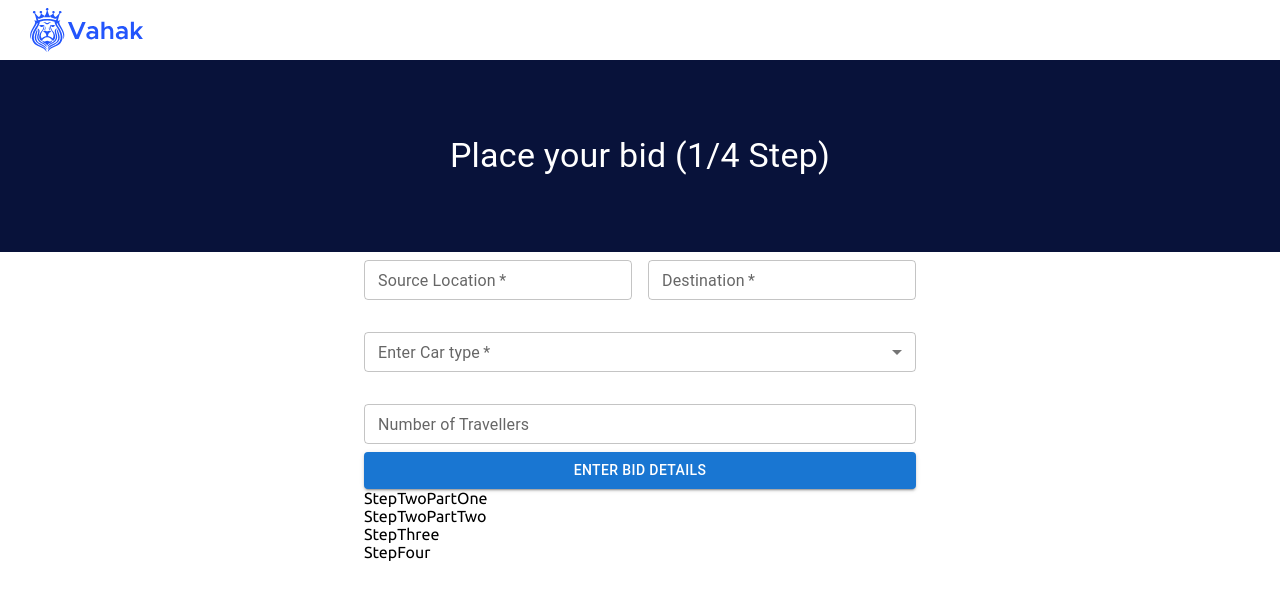
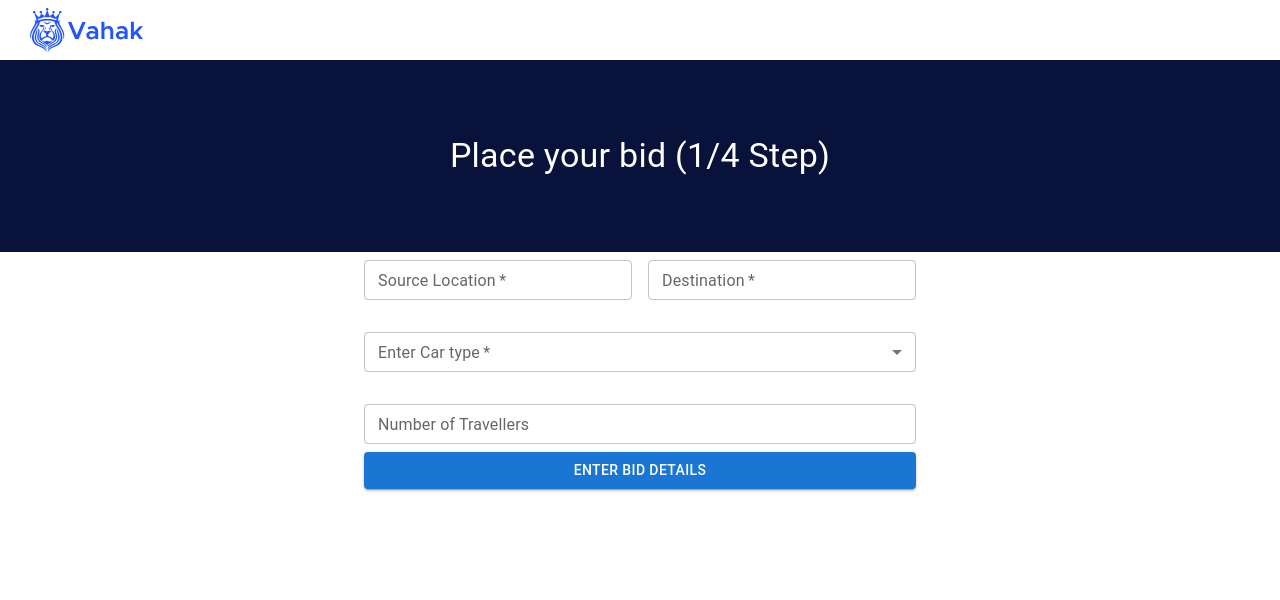
Before and after one commit to r4v-r4n/vahak-assignment, a React (Create React App) app: page / in a window 1280 px wide. Shown: the top 600 px of the page. Built offline with nearby package versions, Linux system fonts and the light colour scheme.

Commit message:
Update Form.tsx
Conditionally rendering form component

```diff
--- a/src/components/form/Form.tsx
+++ b/src/components/form/Form.tsx
@@ -1,4 +1,6 @@
 import { Container } from '@mui/material';
+import { useAppSelector } from 'store';
+import { appDataInReduxStore } from 'store/app/appSlice';
 import StepFour from './forms/StepFour';
 import StepOne from './forms/StepOne';
 import StepThree from './forms/StepThree';
@@ -6,15 +8,27 @@ import StepTwoPartOne from './forms/StepTwoPartOne';
 import StepTwoPartTwo from './forms/StepTwoPartTwo';
 
 const Form = () => {
-	return (
-		<Container maxWidth='sm'>
-			<StepOne />
-			<StepTwoPartOne />
-			<StepTwoPartTwo />
-			<StepThree />
-			<StepFour />
-		</Container>
-	);
+	const { activeStepNumber } = useAppSelector(appDataInReduxStore);
+
+	const stepperFunction = (key: number) => {
+		switch (key) {
+			case 1:
+				return <StepTwoPartOne />;
+
+			case 2:
+				return <StepTwoPartTwo />;
+
+			case 3:
+				return <StepThree />;
+
+			case 4:
+				return <StepFour />;
+
+			default:
+				return <StepOne />;
+		}
+	};
+	return <Container maxWidth='sm'>{stepperFunction(activeStepNumber)}</Container>;
 };
 
 export default Form;
```
